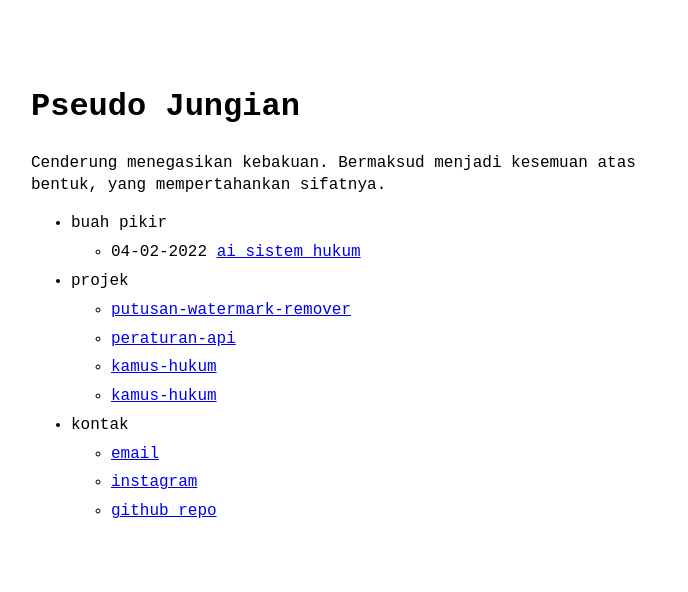
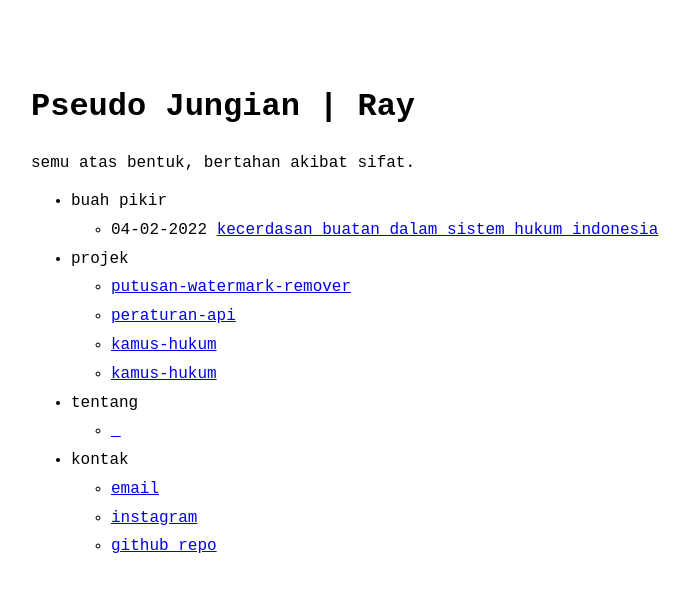
Before and after one commit to raydendi/raydendi.github.io, a Jekyll site: the page built from index.md, in a window 1280 px wide. Shown: the top 592 px of the page, without its empty margins (289-977 px from the left). Built offline with Jekyll 4.4.1, drawn with Linux system fonts in a browser that asks for light colours.

Commit message:
change post and config

```diff
--- a/_config.yml
+++ b/_config.yml
@@ -1,10 +1,10 @@
-title: Pseudo Jungian # name of the site
-author: Raidendy # name of site's author
+title: Pseudo Jungian | Ray # name of the site
+author: raidendy # name of site's author
 email: raydendip@gmail.com # email of site's author
 url:  # root address of the site
 baseurl: / # subpath of the site, e.g. "/blog" (leave it blank "" if you're site shouldn't use a subpath)
 description: > # description of the site (multiple lines allowed)
-  Cenderung menegasikan kebakuan. Bermaksud menjadi kesemuan atas bentuk, yang mempertahankan sifatnya.
+   semu atas bentuk, bertahan akibat sifat.
 permalink: /:slug.html
 
 favicon: "rai.png" # name+extension of favicon (which must be put on the root folder)
@@ -14,7 +14,7 @@ remote_theme: riggraz/no-style-please # if you are using GitHub Pages, change it
 
 theme_config:
   appearance: "auto" # can be "light", "dark" or "auto"
-  back_home_text: "back" # customize text for homepage link in post layout
+  back_home_text: "kembali" # customize text for homepage link in post layout
   date_format: "%d-%m-%Y" # customize how date is formatted
   show_description: true # show blog description in home page
 
--- a/_data/menu.yml
+++ b/_data/menu.yml
@@ -20,7 +20,10 @@ entries:
         url: https://github.com/raydendi/kamus-hukum
       - title: kamus-hukum
         url: https://github.com/raydendi/oneidea-pdf
-
+  - title: tentang
+    entries:
+      - title: _
+        url: about
   - title: kontak
     entries:
       - title: email
```
Also changed, not shown: _posts/2022-02-4-kecerdasan-buatan-dalam-sistem-hukum-indonesia.md (renamed from _posts/2022-02-4-ai-sistem-hukum.md).
